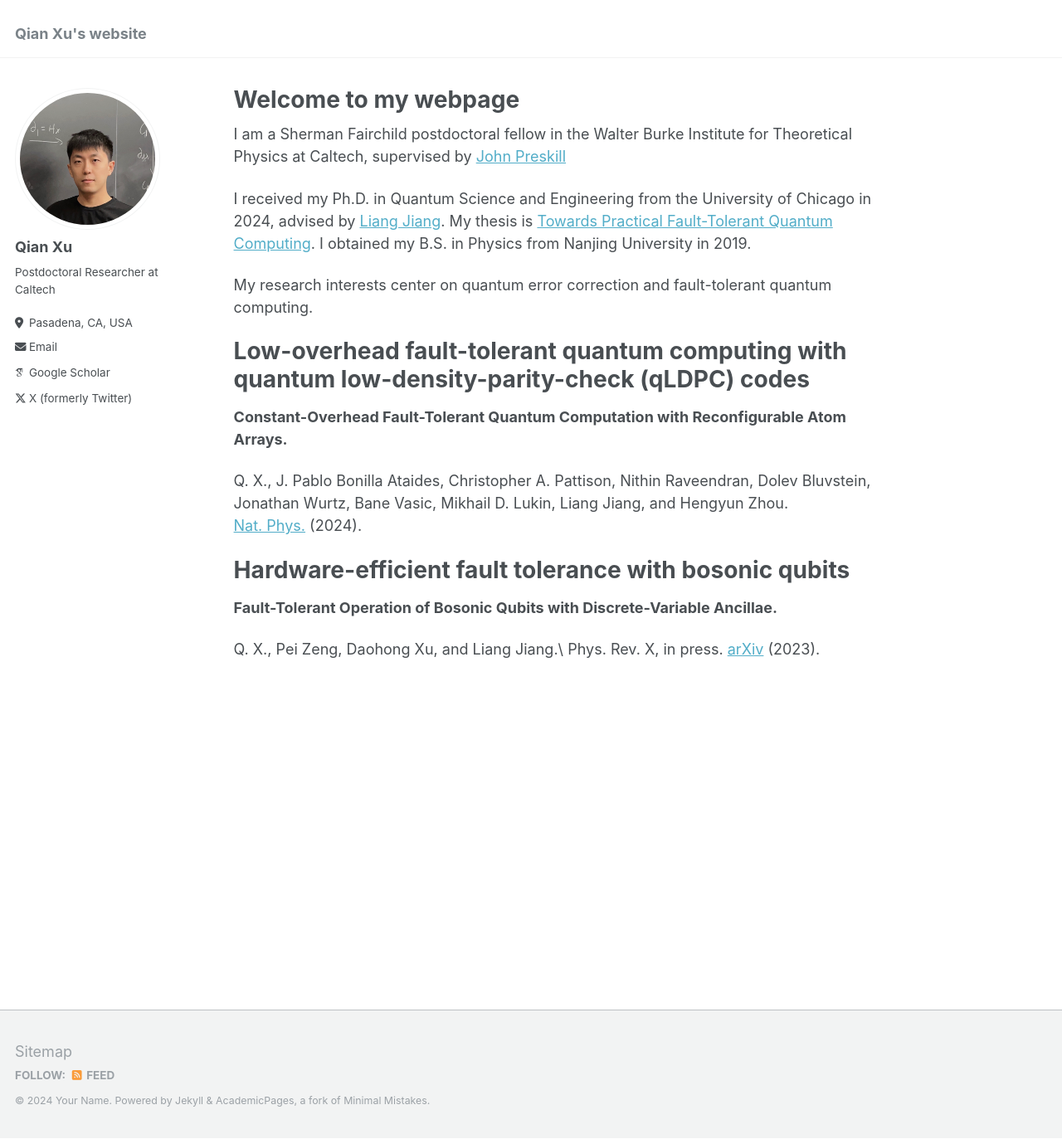
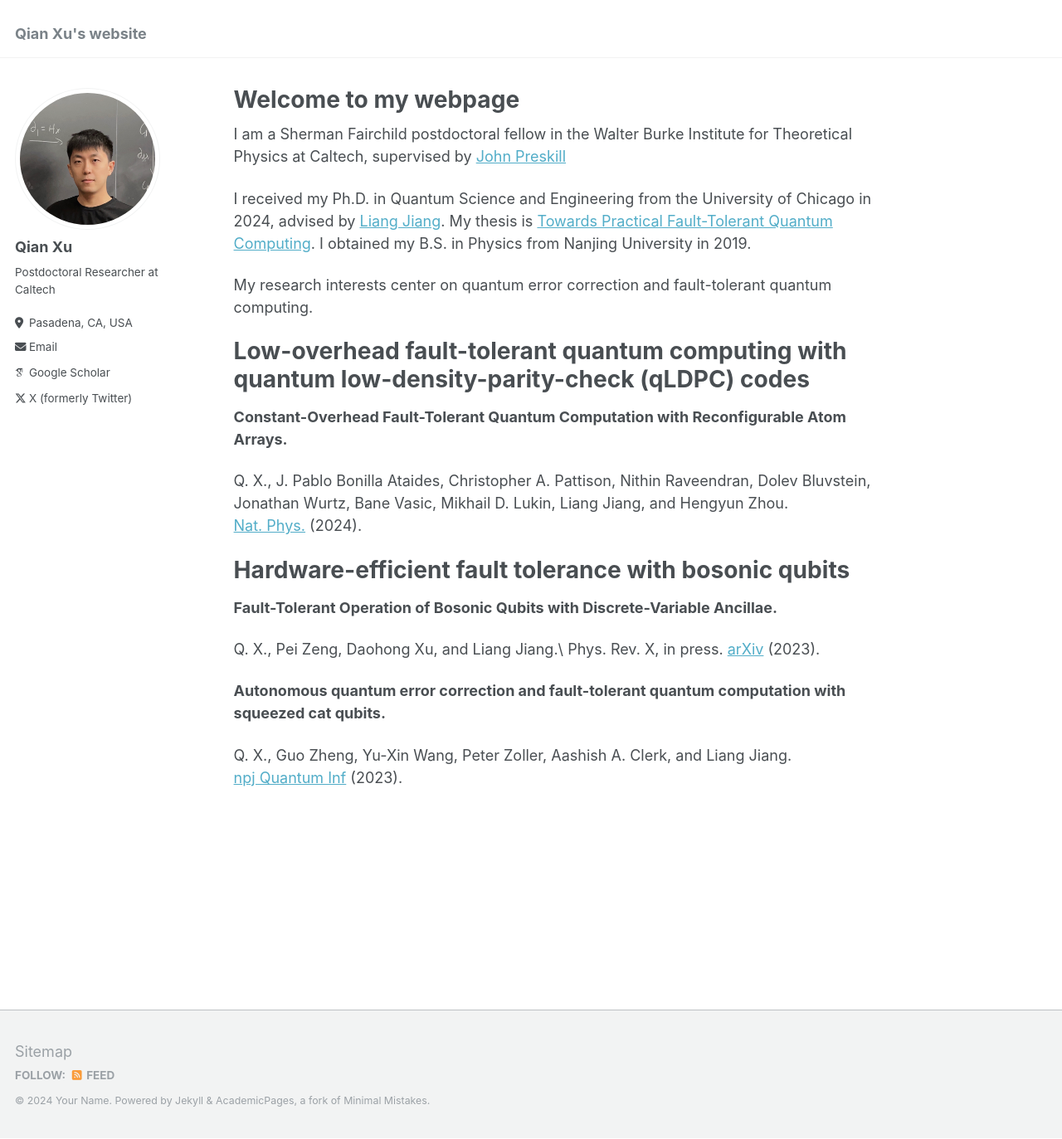
Before and after one commit to deltaXdeltaQ/deltaXdeltaQ.github.io, a Jekyll site: the page built from _pages/about.md, in a window 1280 px wide and 1373 px high. Shown: the whole window at 83% size. Built offline with Jekyll 4.4.1, drawn with Linux system fonts in a browser that asks for light colours; some web fonts are replaced.

Commit message:
Update about.md

```diff
--- a/_pages/about.md
+++ b/_pages/about.md
@@ -29,3 +29,9 @@ Hardware-efficient fault tolerance with bosonic qubits
 
 Q. X., Pei Zeng, Daohong Xu, and Liang Jiang.\
 Phys. Rev. X, in press. [arXiv](https://arxiv.org/abs/2310.20578) (2023).
+
+**Autonomous quantum error correction and fault-tolerant quantum computation with squeezed cat
+qubits.**
+
+Q. X., Guo Zheng, Yu-Xin Wang, Peter Zoller, Aashish A. Clerk, and Liang Jiang.\
+[npj Quantum Inf](https://www.nature.com/articles/s41534-023-00746-0#citeas) (2023).
```
